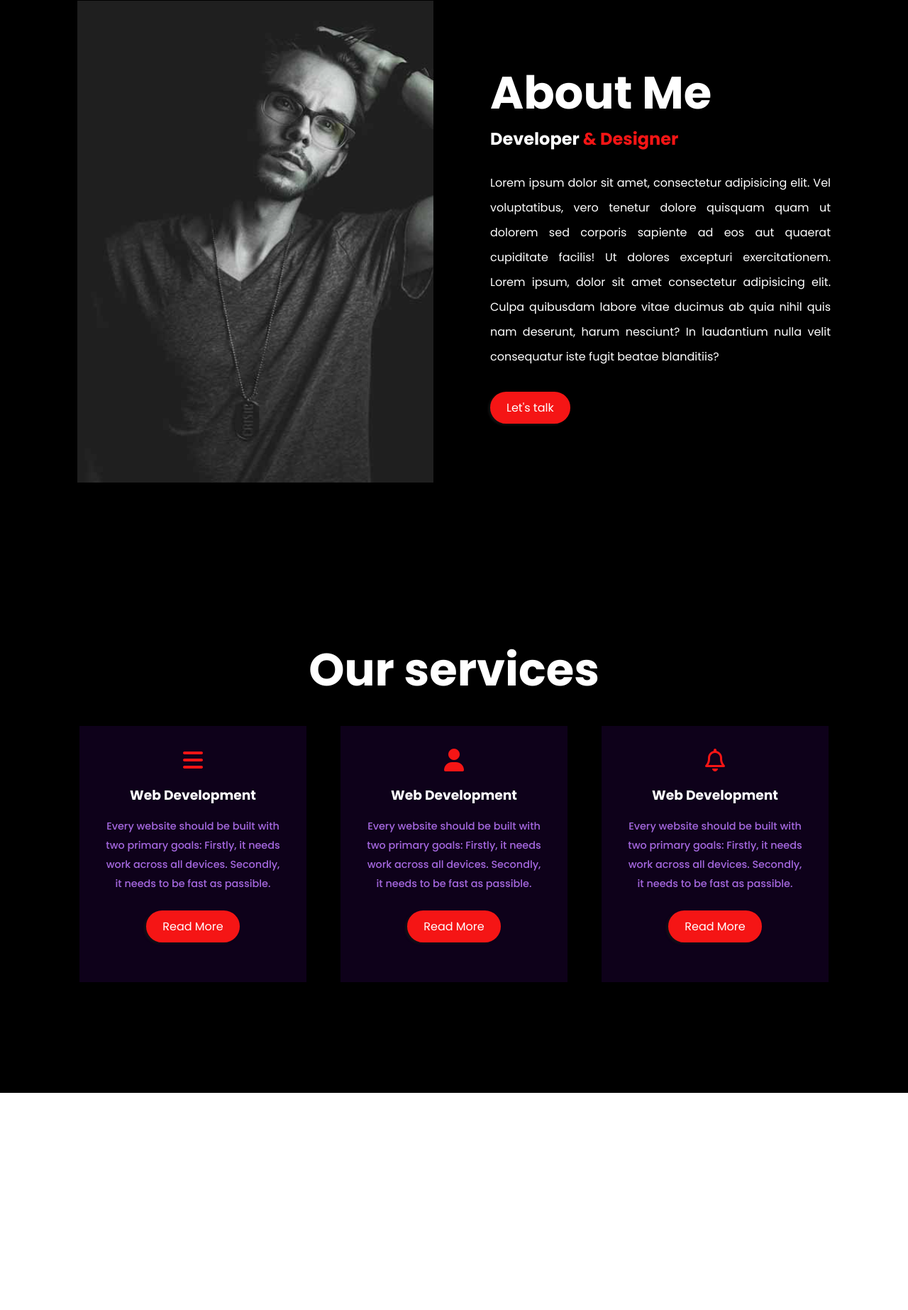
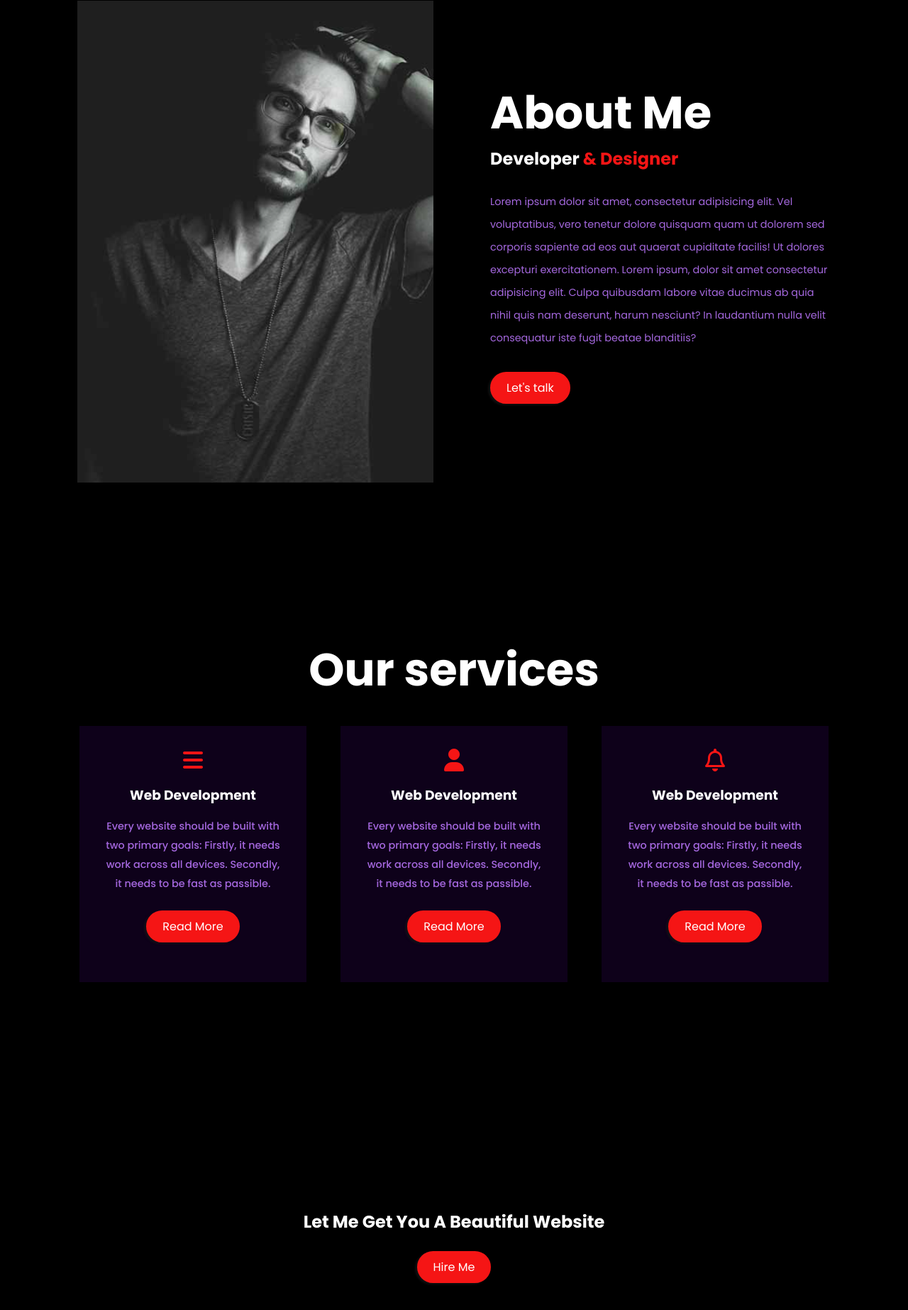
Before and after one commit to S1lvat/portifolio-ficticio-responsivo, a plain HTML site: page index.html in a window 1280 px wide. Shown: the part 860-2706 px from the top of the page at 71% size. Before the commit the page ends 2621 px from the top, so only its background shows below. Drawn offline with Linux system fonts and the light colour scheme.

Commit message:
adição da sessão 'section-three e footer'

```diff
--- a/index.html
+++ b/index.html
@@ -75,16 +75,18 @@
         </div>
     </section>
 
-    <footer class="footer">
-        <div class="footer-1">
+    <section class="section-three">
+
+        <div class="field-1">
             <h1>Let Me Get You A Beautiful Website</h1>
             <div>Hire Me</div>
         </div>
-        <div>
+
+        <div class="field-2">
             <h1>Tiago da Silva</h1>
             <p>For more HTML, CSS and coding tutorial, please click on the link below to subscribe to my channel:</p>
-            <div class="footer-2">
-                <div>
+            <div class="sci">
+                <div    >
                     <i class="fa-brands fa-facebook-f"></i>
                 </div>
                 <div>
@@ -96,8 +98,11 @@
             </div>
         </div>
 
+    </section>
+
+    <footer>
+        <span>Copyright By Tiago da Silva &COPY;</span>
     </footer>
-
 
 </body>
 
--- a/style.css
+++ b/style.css
@@ -7,6 +7,9 @@
     text-decoration: none;
     font-family: 'Poppins', sans-serif;
     color: #fff;
+}
+body{
+    background-color: #000;
 }
 
 .header {
@@ -83,7 +86,7 @@
     width: 100%;
     border-radius: 25px;
     padding: 15px;
-    border: 1px solid rgb(245, 21, 21);
+    border: 2px solid rgb(245, 21, 21);
     outline: none;
 }
 
@@ -105,7 +108,6 @@
     align-items: center;
     justify-content: center;
     gap: 80px;
-    padding: 100px;
     background-color: black;
     color: #fff;
 }
@@ -127,9 +129,10 @@
 }
 
 .about-me aside p {
-    text-align: justify;
-    line-height: 35px;
+    line-height: 2rem;
     margin-bottom: 2rem;
+    font-size: .9rem;
+    color: rgb(165, 104, 223);
 }
 
 .about-me aside div {
@@ -205,3 +208,57 @@
 .box div:hover{
     background: none;
 }
+/* section Three */
+.section-three{
+    height: 100vh;
+    display: flex;
+    flex-direction: column;
+    align-items: center;
+    justify-content: space-evenly;
+}
+.field-1 div{
+    width: fit-content;
+    padding: 7px 20px;
+    background-color: rgb(245, 21, 21);
+    border: 3px solid rgb(245, 21, 21);
+    border-radius: 25px;
+    box-shadow: -3px 2px 3px rgba(20, 20, 20, 0.726);
+    cursor: pointer;
+    transition: .5s;
+    margin: 1.5rem auto;
+}
+.field-1 div:hover{
+    background: none;
+}
+.field-2{
+    display: flex; gap:1rem;
+    flex-direction: column;
+    align-items: center;
+    text-align: center;
+}
+.field-2 p{
+    font-size: .9rem;
+    color: rgb(165, 104, 223);
+    width: 30rem;
+    line-height: 2rem
+}
+.field-2 .sci{
+    display: flex;
+    gap:1rem
+}
+.field-2 .sci div{
+    background-color: rgb(245, 21, 21);
+    border-radius: 50%;
+    width: 3rem; height: 3rem;
+    display: flex;
+    justify-content: center;
+    align-items: center;
+    font-size: 1.7rem;
+}
+
+footer{
+    text-align: center;
+}
+footer span{
+    color: rgb(245, 21, 21);
+}
```
